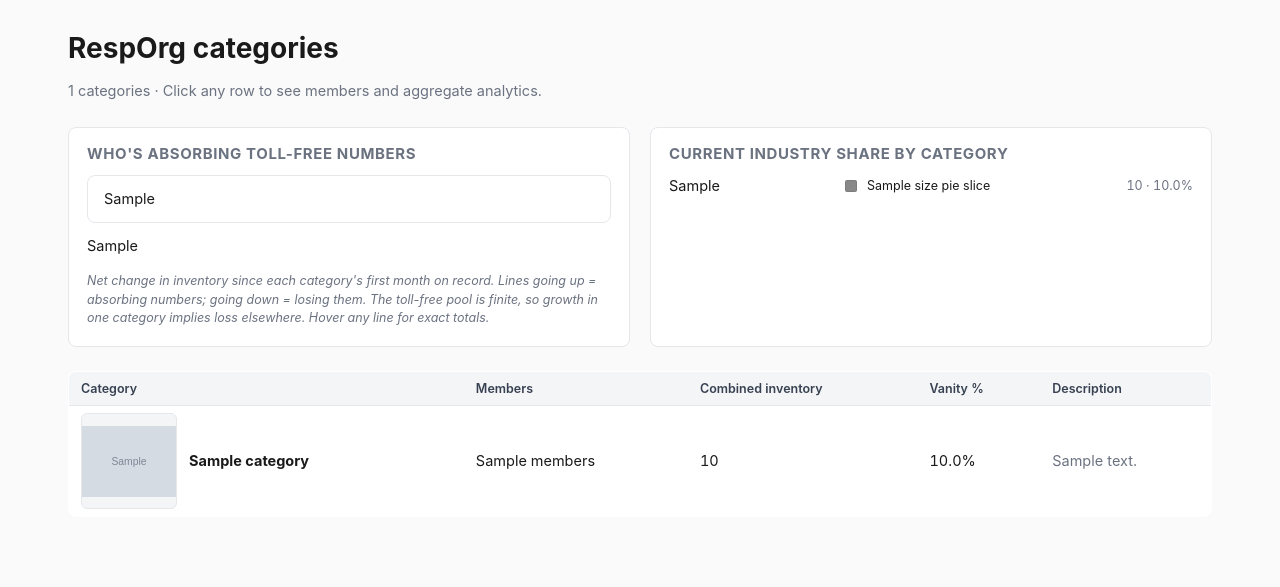
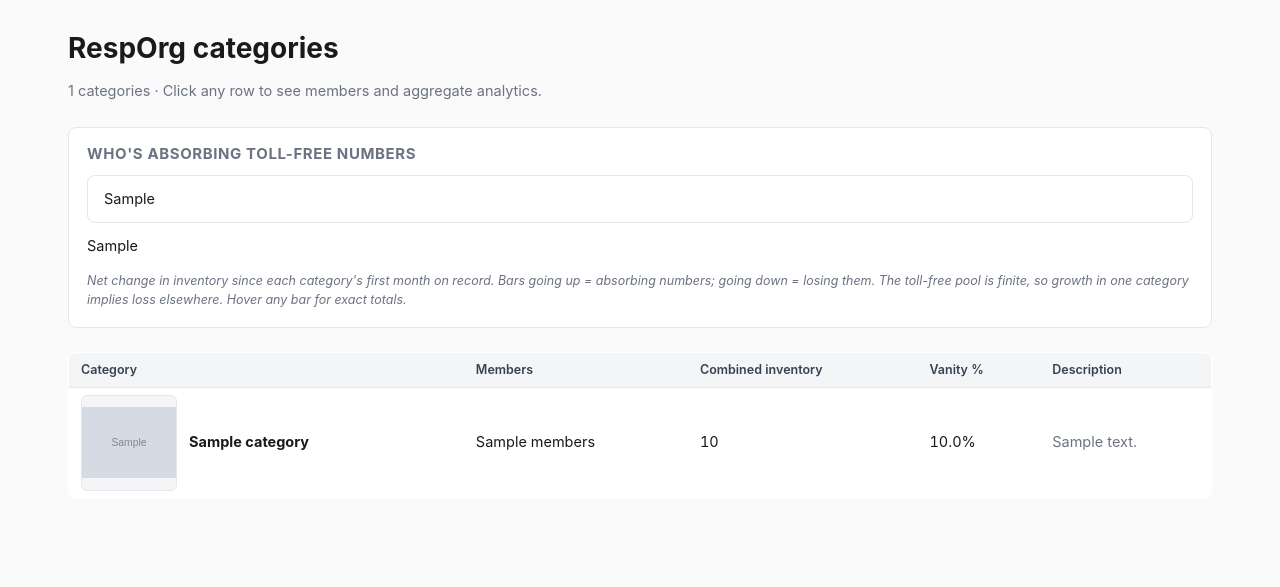
Before and after one commit to 1800MARKETER/resporgs, a Flask app: template webapp/templates/categories.html in a window 1280 px wide. Shown: the part 59-646 px from the top of the page. Run offline with Flask 3, Linux system fonts and the light colour scheme; the template is opened without the code that fills it: most values are stand-ins (such as "Sample title", 1, 10 or a date in 2020); grey boxes marked "Sample" are stand-in pictures; parts of the project's set-up code (start-up, migrations or seed data) failed here and were passed over.

Commit message:
Drop pie chart from /categories — duplicates the table below
The "Current industry share by category" pie + legend showed the same
numbers as the directory table immediately under it (each category's
inventory and percentage). Two views of the same data adds clutter
without insight. Also fix chart-note copy that still said "lines" after
the line→bar redesign.

Co-Authored-By: Claude Opus 4.7 (1M context) <noreply@anthropic.com>

```diff
--- a/webapp/templates/categories.html
+++ b/webapp/templates/categories.html
@@ -4,35 +4,14 @@
 <h1>RespOrg categories</h1>
 <p class="summary">{{ categories|length }} categories · Click any row to see members and aggregate analytics.</p>
 
-{% if growth_svg or size_pie_svg %}
+{% if growth_svg %}
 <section class="category-charts">
-  {% if growth_svg %}
   <div class="chart-box">
     <h3>Who's absorbing toll-free numbers</h3>
     <div class="chart-wrap">{{ growth_svg|safe }}</div>
     <ul class="pie-legend multi-legend">{{ growth_legend|safe }}</ul>
-    <p class="chart-note">Net change in inventory since each category's first month on record. Lines going up = absorbing numbers; going down = losing them. The toll-free pool is finite, so growth in one category implies loss elsewhere. Hover any line for exact totals.</p>
+    <p class="chart-note">Net change in inventory since each category's first month on record. Bars going up = absorbing numbers; going down = losing them. The toll-free pool is finite, so growth in one category implies loss elsewhere. Hover any bar for exact totals.</p>
   </div>
-  {% endif %}
-  {% if size_pie_svg %}
-  <div class="chart-box">
-    <h3>Current industry share by category</h3>
-    <div class="pie-wrap">
-      {{ size_pie_svg|safe }}
-      <ul class="pie-legend">
-        {% for s in size_pie_slices %}
-        <li>
-          <a href="/category/{{ s.slug }}" style="display: contents;">
-            <span class="pl-swatch" style="background:{{ s.color }}"></span>
-            <span class="pl-label">{{ s.label }}</span>
-            <span class="pl-val">{{ "{:,}".format(s.value) }} · {{ "{:.1f}%".format(s.pct * 100) }}</span>
-          </a>
-        </li>
-        {% endfor %}
-      </ul>
-    </div>
-  </div>
-  {% endif %}
 </section>
 {% endif %}
 
```
